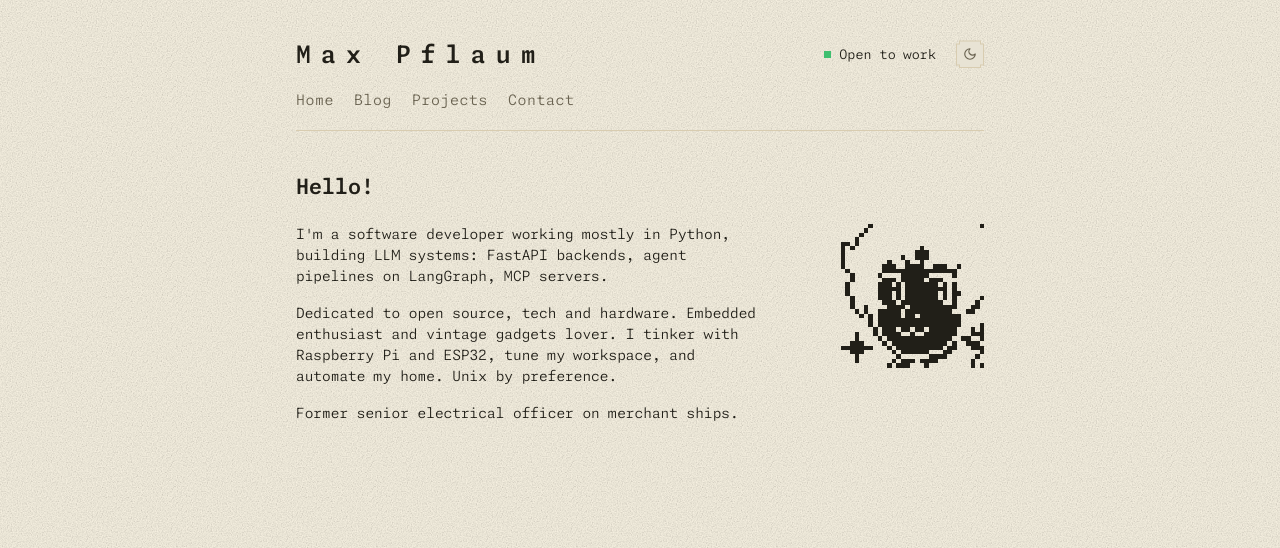
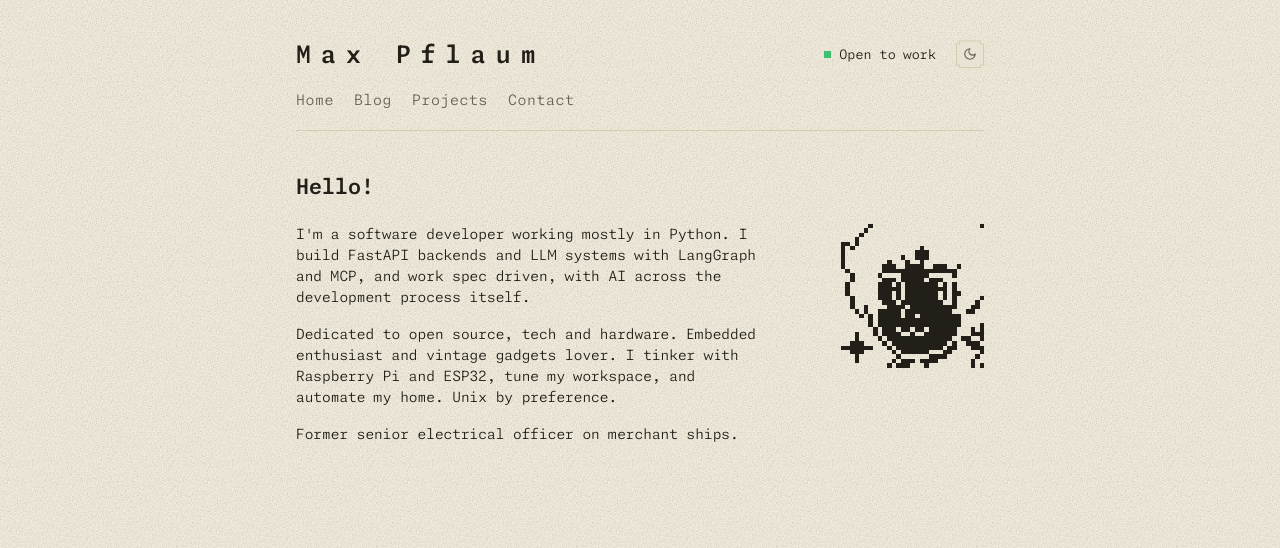
Before and after one commit to pflaumax/personal_website, a Django app: template website_app/templates/website_app/home.html in a window 1280 px wide. Shown: the top 548 px of the page. Run offline with Django 5.2, Linux system fonts and the light colour scheme; the template is opened without the code that fills it, so the values that code supplies are empty; some libraries are stand-ins or nearby versions.

Commit message:
Pitch the AI sentence one level above the current project
"Building LLM systems: FastAPI backends, agent pipelines on LangGraph, MCP
servers" described what one project happens to be right now. Naming the tools
without chaining the sentence to them survives the next project, so the pipelines
went and the tools stayed.

The colon went too, and it was wrong rather than merely fussy: it claimed FastAPI
backends *are* LLM systems, which is not what the list meant.

Added the half that was missing and is the more interesting half — AI is not only
inside the product, it is in how the software gets written. "Spec driven" is left
as the industry term rather than paraphrased, so it registers for anyone scanning
for it, and unhyphenated because the bio now carries no hyphenated compounds at
all.

Co-Authored-By: Claude Opus 5 <noreply@anthropic.com>

```diff
--- a/website_app/templates/website_app/home.html
+++ b/website_app/templates/website_app/home.html
@@ -19,9 +19,19 @@
         {% comment %}Kept short deliberately. The press write-ups live on the ESP32
         project in projects_data.py rather than here — both cover that one project,
         and a claim about your work reads strongest standing next to the work.{% endcomment %}
+        {% comment %}Deliberately one level up from the day job. "Agent pipelines
+        on LangGraph" was what one current project happens to be; naming the tools
+        without chaining the sentence to them survives the next project. The colon
+        went because it claimed FastAPI backends *are* LLM systems, which is not
+        what it meant.
+
+        "Spec driven" is left as the industry term rather than paraphrased, so it
+        reads to anyone scanning for it. Unhyphenated on purpose — the bio carries
+        no other hyphenated compound.{% endcomment %}
         <p class="intro">
-          I'm a software developer working mostly in Python, building LLM
-          systems: FastAPI backends, agent pipelines on LangGraph, MCP servers.
+          I'm a software developer working mostly in Python. I build FastAPI
+          backends and LLM systems with LangGraph and MCP, and work spec driven,
+          with AI across the development process itself.
         </p>
         <p class="personal">
           Dedicated to open source, tech and hardware. Embedded enthusiast and
```
